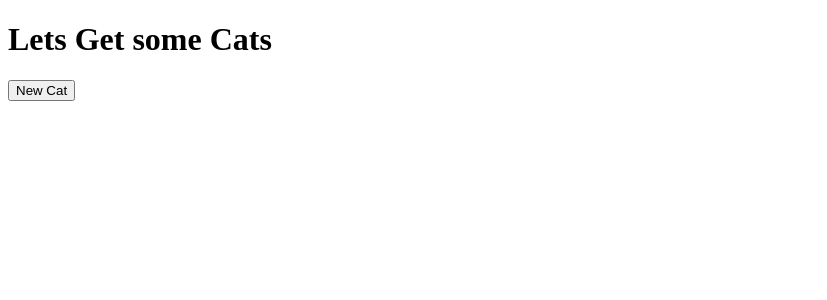
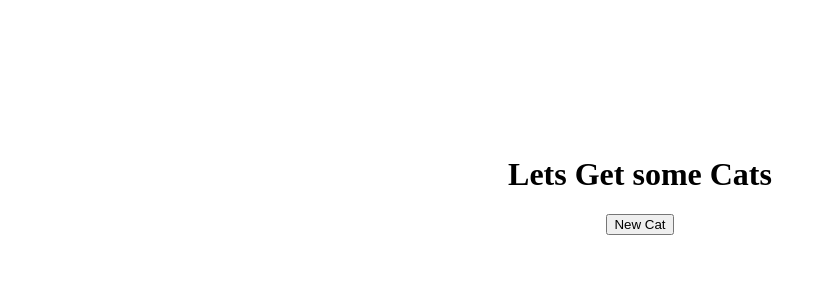
Before and after one commit to bdurb/vue-cat, a Vue app: page / in a window 1280 px wide. Shown: the top 300 px of the page, without its empty margins (0-827 px from the left). Built offline with nearby package versions, Linux system fonts and the light colour scheme.

Commit message:
adjusted some styling

```diff
--- a/src/components/Cats.vue
+++ b/src/components/Cats.vue
@@ -1,5 +1,5 @@
 <template>
-  <div>
+  <div class='main'>
     <h1>Lets Get some Cats</h1>
     <button v-on:click="fetchCats">New Cat</button><br/>
     <img :src="cats" />
@@ -28,5 +28,10 @@ export default {
 </script>
 
 <style scoped>
-
+.main {
+padding-top: 10%;
+display: flex;
+flex-direction: column;
+align-items: center;
+}
 </style>
```
